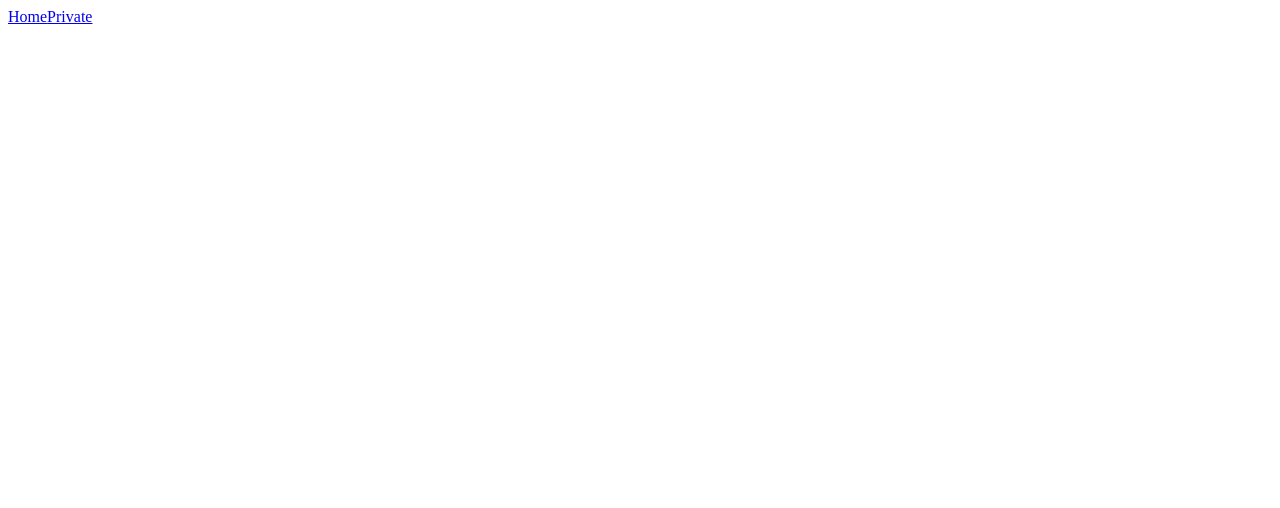
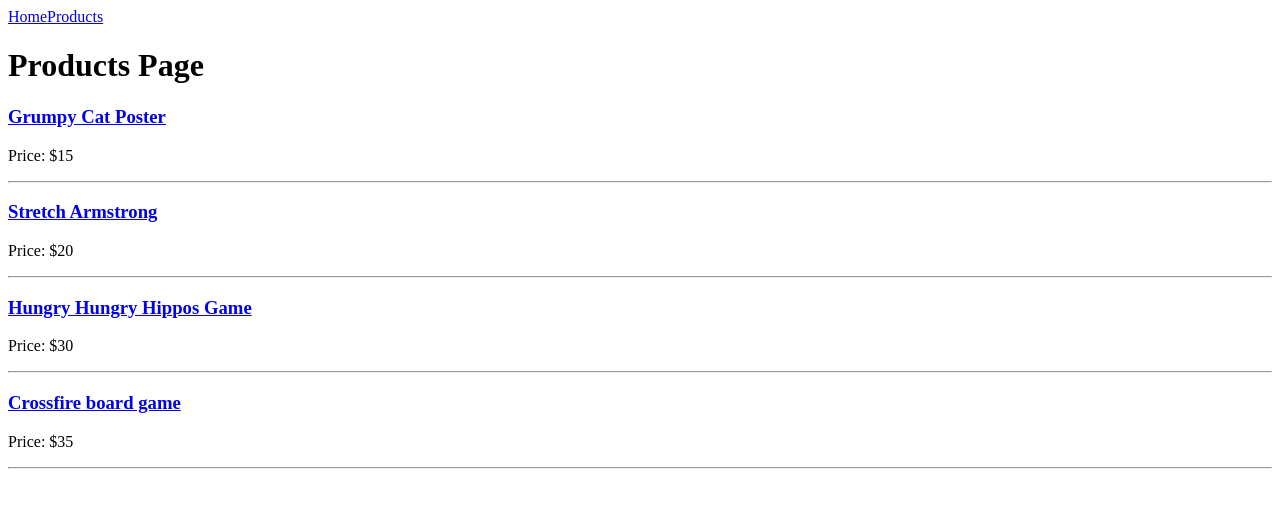
Before and after one commit to konarsada/Scrimba-React-Advanced-React-Router, a React (Create React App) app: page /products in a window 1280 px wide. Shown: the top 508 px of the page. Built offline with nearby package versions, Linux system fonts and the light colour scheme.

Commit message:
react-router-challenges

```diff
--- a/src/App.js
+++ b/src/App.js
@@ -1,30 +1,40 @@
-import React, {useState} from "react"
-import {Link, Switch, Route, Redirect} from "react-router-dom"
-
-// https://reacttraining.com/react-router/web/example/auth-workflow
-
+import React from "react"
+import {Link, Switch, Route} from "react-router-dom"
+import Home from "./Home"
+import Products from "./Products"
+import ProductDetail from "./ProductDetail"
 function App() {
-    const [isLoggedIn, setIsLoggedIn] = useState(false)
     return (
         <div>
-            <Link to="/">Home</Link>
-            <Link to="/private">Private</Link>
-
+            <nav>
+                <Link to="/">Home</Link>
+                <Link to="/products">Products</Link>
+            </nav>
             <Switch>
                 <Route exact path="/">
-                    <h1>Home page, anyone is allowed here</h1>
+                    <Home />
                 </Route>
-                <Route path="/private">
-                    {
-                        isLoggedIn ?
-                        <h1>Protected page, must be logged in to be here</h1> :
-                        <Redirect to="/login" />
-                    }
+                <Route exact path="/products">
+                    <Products />
                 </Route>
-                <Route path="/login">
-                    <button onClick={() => setIsLoggedIn(true)}>Log in</button>
+                <Route path="/products/:productId">
+                    <ProductDetail />
                 </Route>
             </Switch>
+
+
+            {/*
+                Route between 2 components depending on the path:
+                1. Home page ("/")
+                2. Products Page ("/products")
+
+                ** Home Page **
+                • Can be a basic home page, maybe welcoming the user to your site and giving some background about yourself as a developer
+
+                ** Products Page **
+                • Using an array of data for your products (provided for you), map over that data to show each item and some information on the products page as a list of available products.
+            */}
+
         </div>
     )
 }
--- /dev/null
+++ b/src/Home.js
@@ -0,0 +1,9 @@
+import React from "react"
+
+function Home() {
+    return (
+        <h1>Home Page</h1>
+    )
+}
+
+export default Home
--- /dev/null
+++ b/src/ProductDetail.js
@@ -0,0 +1,18 @@
+import React from "react"
+import {useParams} from "react-router-dom"
+import productsData from "./productsData"
+
+function ProductDetail() {
+    const {productId} = useParams()
+    const thisProduct = productsData.find(prod => prod.id === productId)
+
+    return (
+        <div>
+            <h1>{thisProduct.name}</h1>
+            <p>Price: ${thisProduct.price}</p>
+            <p>{thisProduct.description}</p>
+        </div>
+    )
+}
+
+export default ProductDetail
--- /dev/null
+++ b/src/Products.js
@@ -0,0 +1,25 @@
+import React from "react"
+import {Link} from "react-router-dom"
+
+import productsData from "./productsData"
+
+function Products() {
+    const products = productsData.map(prod => (
+        <div key={prod.id}>
+            <h3>
+                <Link to={`/products/${prod.id}`}>{prod.name}</Link>
+            </h3>
+            <p>Price: ${prod.price}</p>
+            <hr />
+        </div>
+    ))
+
+    return (
+        <>
+            <h1>Products Page</h1>
+            {products}
+        </>
+    )
+}
+
+export default Products
--- /dev/null
+++ b/src/productsData.js
@@ -0,0 +1,26 @@
+export default [
+    {
+        id: "1",
+        name: "Grumpy Cat Poster",
+        description: "Everyone's favorite cat who loves to hate",
+        price: 15
+    },
+    {
+        id: "2",
+        name: "Stretch Armstrong",
+        description: "He bends! He stretches! He even ties in knots, but always returns to his original shape!",
+        price: 20
+    },
+    {
+        id: "3",
+        name: "Hungry Hungry Hippos Game",
+        description: "It's a race, it's a chase, hurry up and feed their face! Who will win? No one knows! Feed the hungry hip-ip-pos!",
+        price: 30
+    },
+    {
+        id: "4",
+        name: "Crossfire board game",
+        description: "You'll get caught up in the crossfire!",
+        price: 35
+    }
+]
```
